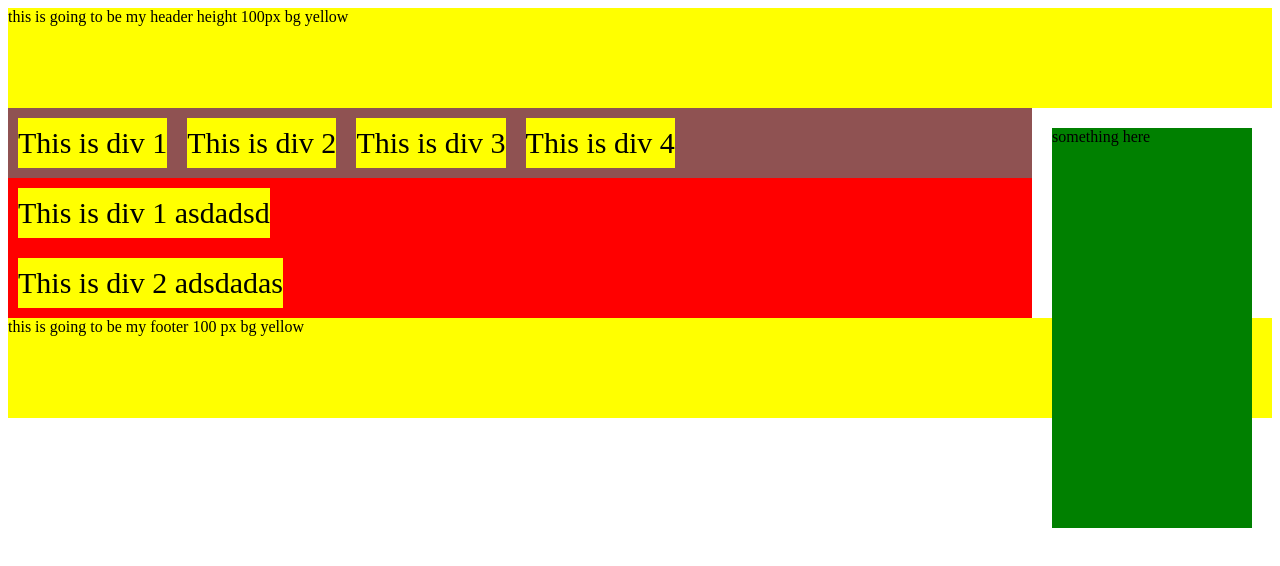
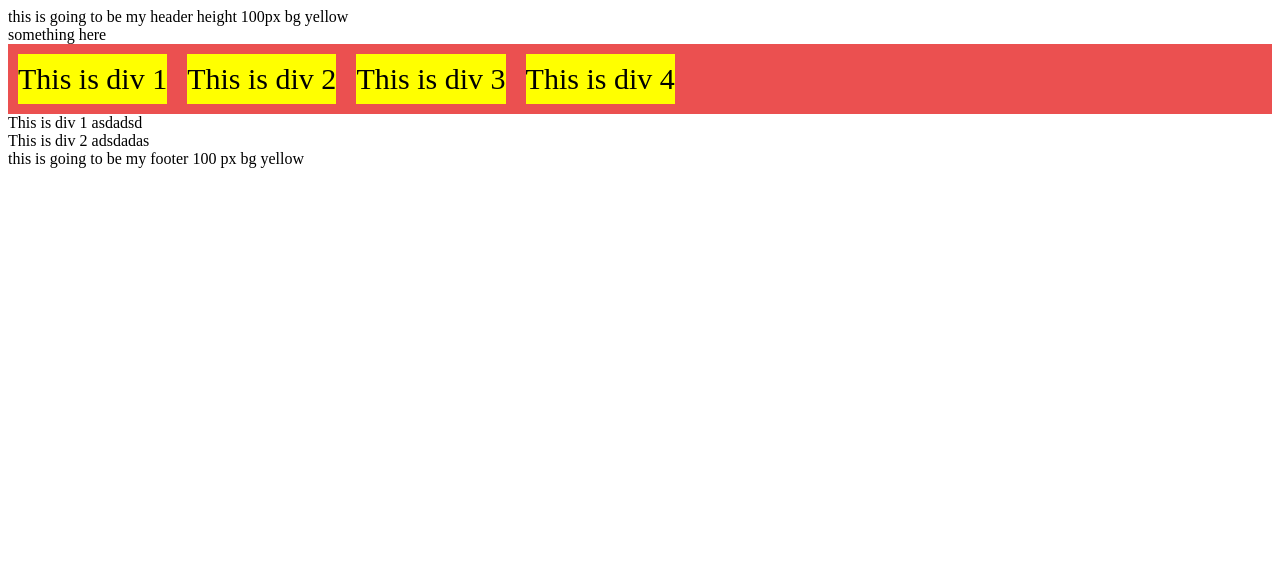
Before and after one commit to ollilehmuskanta/olli_lehmuskantawww, a plain HTML site: page flexbox.html in a window 1280 px wide. Drawn offline with Linux system fonts and the light colour scheme.

Commit message:
Update main1.css

```diff
--- a/css/main1.css
+++ b/css/main1.css
@@ -1,11 +1,11 @@
 .flexContainer{
     display:flex;
-    background-color: rgb(143, 82, 82);
+    background-color: rgb(235, 80, 80);
     align-content: space-between;
     flex-wrap:wrap;
 }
 
-.flexContainer > div, .flexcolumn > div{
+.flexContainer > div{
     background-color: yellow;
     margin:10px;
     text-align:center;
@@ -14,22 +14,3 @@
     width:fit-content;
 
 }
-
-.flexcolumn{
-    display:flex;
-    background-color: red;
-    flex-direction: column;
-}
-
-.box{
-    float:right;
-    width:200px;
-    margin:20px;
-    background-color: green;
-    min-height: 400px;
-}
-
-header,footer{
-    height:100px;
-    background-color: yellow;
-}
```
